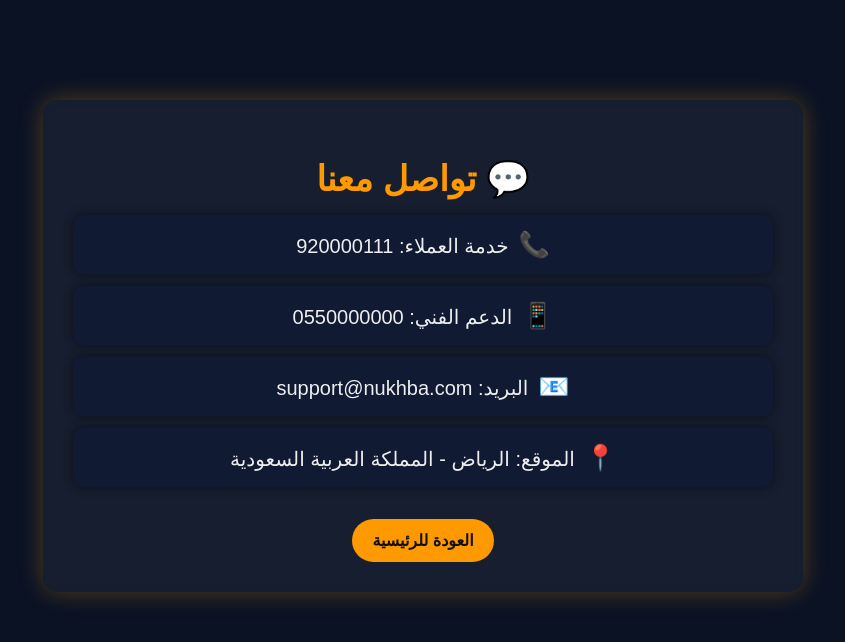
After one commit to em3nosh-pixel/nnn, a Django app: template templates/contact.html in a window 1280 px wide. The commit adds this page. Shown: the top 642 px of the page, without its empty margins (217-1062 px from the left). Run offline with Django 3.2, Linux system fonts and the light colour scheme; the template is opened without the code that fills it, so the values that code supplies are empty.

Commit message:
تحديث3

```diff
--- /dev/null
+++ b/templates/contact.html
@@ -0,0 +1,85 @@
+{% load static %}
+<!DOCTYPE html>
+<html lang="ar" dir="rtl">
+<head>
+<meta charset="UTF-8">
+<title>تواصل معنا | مكتبة النخبة</title>
+<style>
+    body {
+        font-family: "Cairo", sans-serif;
+        background: #0a1224;
+        color: #eee;
+        text-align: center;
+        margin: 0;
+        padding: 0;
+    }
+
+    .contact-container {
+        max-width: 700px;
+        margin: 100px auto;
+        padding: 30px;
+        border-radius: 15px;
+        background: rgba(255,255,255,0.05);
+        backdrop-filter: blur(5px);
+        box-shadow: 0 0 25px rgba(255,165,0,0.3);
+    }
+
+    h2 {
+        font-size: 35px;
+        color: #ff9900;
+        margin-bottom: 15px;
+    }
+
+    .item {
+        background: #111a33;
+        margin: 12px 0;
+        padding: 15px 20px;
+        border-radius: 10px;
+        font-size: 20px;
+        box-shadow: 0 0 10px rgba(0,0,0,0.5);
+    }
+
+    .item span {
+        color: #00d8ff;
+        font-size: 25px;
+        margin-left: 10px;
+    }
+
+    .back-btn {
+        display: inline-block;
+        margin-top: 20px;
+        padding: 12px 20px;
+        border-radius: 50px;
+        background: #ff9900;
+        color: #111;
+        text-decoration: none;
+        font-weight: bold;
+    }
+</style>
+</head>
+<body>
+
+<div class="contact-container">
+    <h2>💬 تواصل معنا</h2>
+
+    <div class="item">
+        <span>📞</span>خدمة العملاء: 920000111
+    </div>
+
+    <div class="item">
+        <span>📱</span>الدعم الفني: 0550000000
+    </div>
+
+    <div class="item">
+        <span>📧</span>البريد: support@nukhba.com
+    </div>
+
+    <div class="item">
+        <span>📍</span>الموقع: الرياض - المملكة العربية السعودية
+    </div>
+
+    <a href="{% url 'store_home' %}" class="back-btn">العودة للرئيسية</a>
+</div>
+
+</body>
+</html>
--- a/templates/header.html
+++ b/templates/header.html
@@ -140,7 +140,7 @@
     <a href="{% url 'store_home' %}">الرئيسية</a>
     <a href="{% url 'products_list' %}">الكتب</a>
     <a href="#">الأقسام</a>
-    <a href="#">تواصل معنا</a>
+    <a href="{% url 'contact' %}">تواصل معنا</a>
 
     {% if user.is_authenticated %}
         <a href="{% url 'profile' %}">👋 {{ user.username }}</a>
```
Also changed, not shown: nnn/urls.py (+9 -14 lines), store/urls.py (+1 -6 lines), store/views.py (+6 -5 lines), templates/base.html (added, +36 -0 lines), db.sqlite3.
